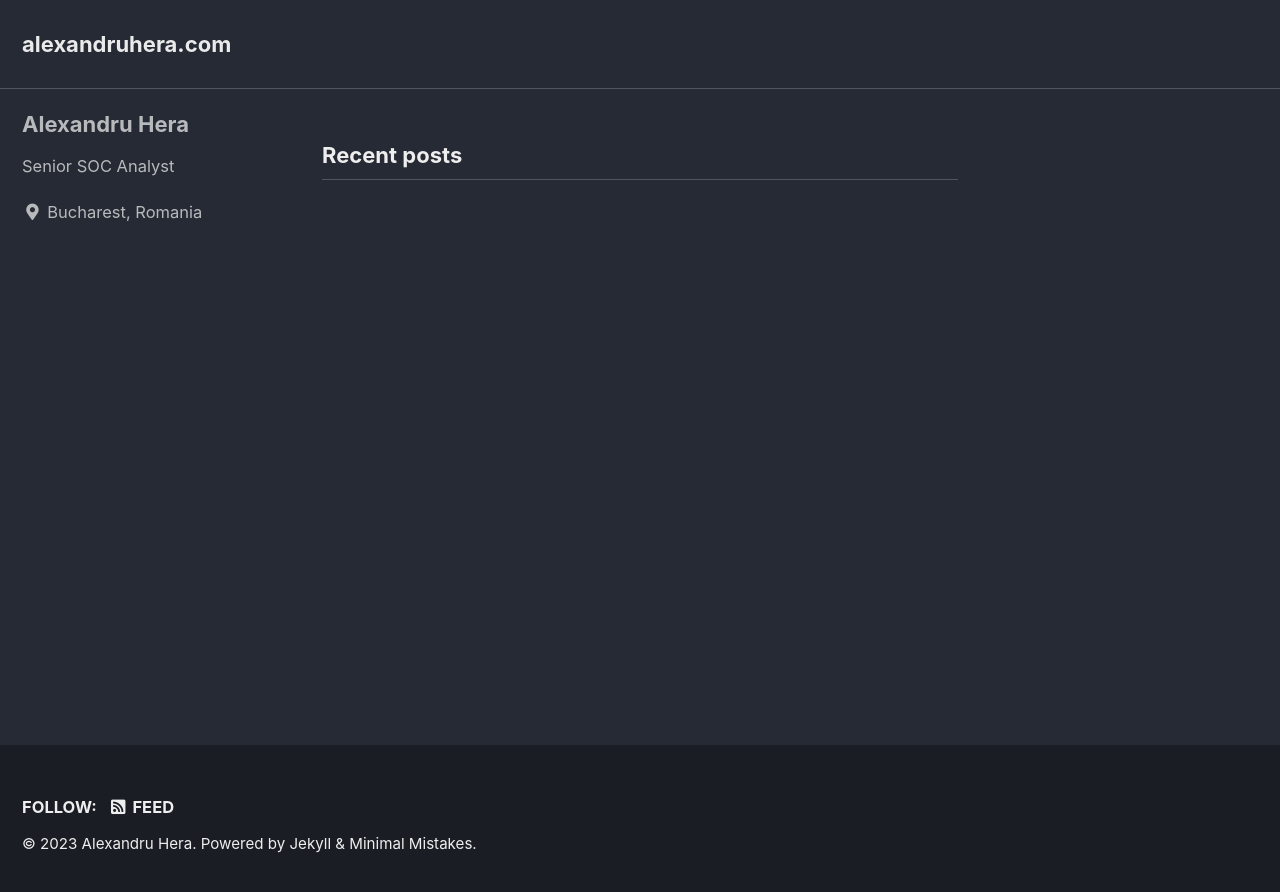
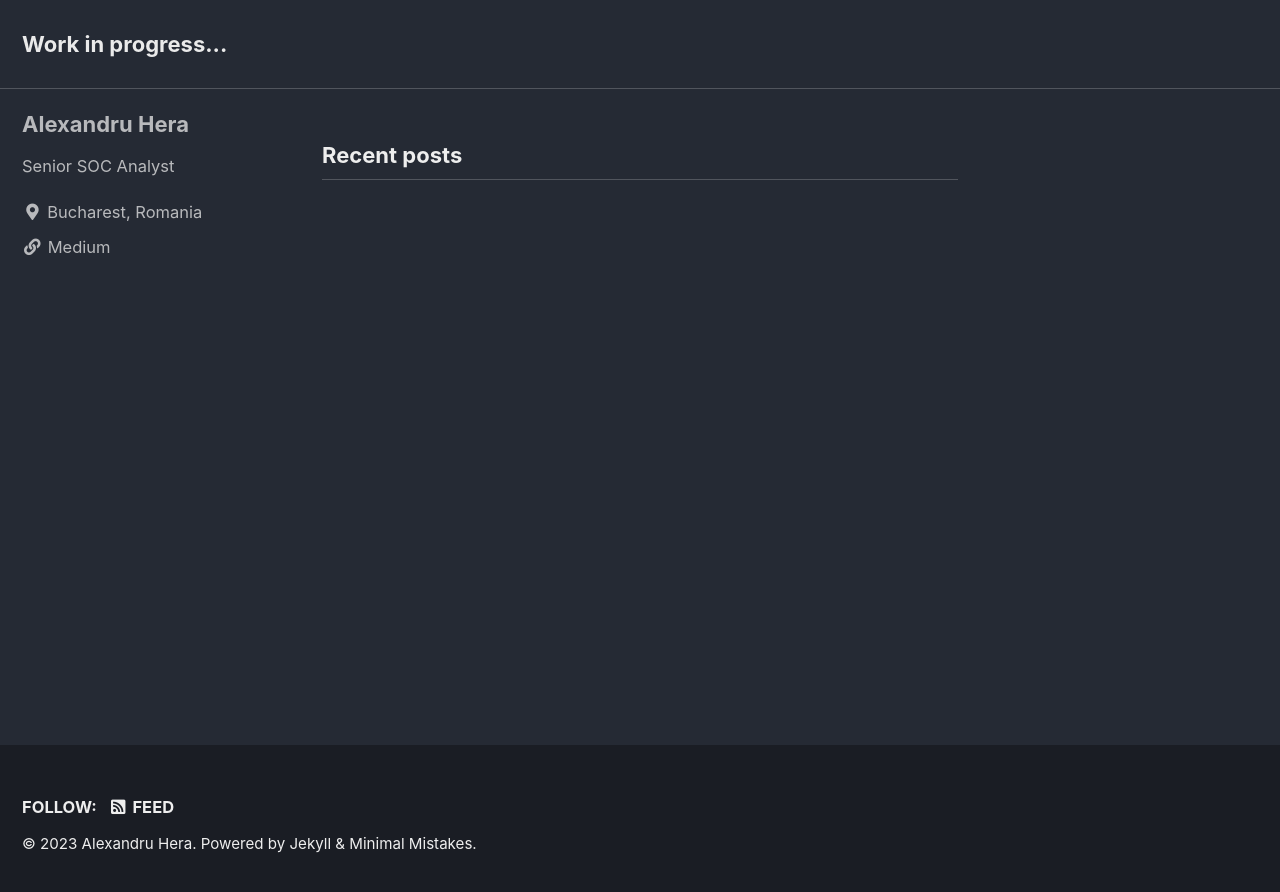
Before and after one commit to alexandruhera/alexandruhera.github.io, a Jekyll site: the page built from index.html, in a window 1280 px wide. Shown: the top 892 px of the page. Built offline with Jekyll 4.4.1, drawn with Linux system fonts in a browser that asks for light colours; cached includes are drawn as plain includes; the list of posts is cut into pages by our own code.

Commit message:
Update _config.yml

```diff
--- a/_config.yml
+++ b/_config.yml
@@ -16,7 +16,7 @@ minimal_mistakes_skin    : "dark" # "air", "aqua", "contrast", "dark", "dirt", "
 
 # Site Settings
 locale                   : "en-US"
-title                    : "alexandruhera.com"
+title                    : "Work in progress..."
 title_separator          : "-"
 subtitle                 : # site tagline that appears below site title in masthead
 name                     : "Alexandru Hera"
@@ -113,9 +113,9 @@ author:
     - label: "Email"
       icon: "fas fa-fw fa-envelope-square"
       # url: "mailto:your.name@email.com"
-    - label: "Website"
+    - label: "Medium"
       icon: "fas fa-fw fa-link"
-      # url: "https://your-website.com"
+      url: "https://alexandruhera.medium.com/"
     - label: "Twitter"
       icon: "fab fa-fw fa-twitter-square"
       # url: "https://twitter.com/"
```
